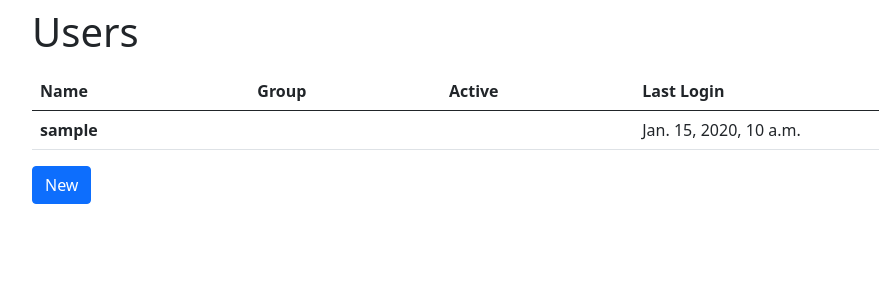
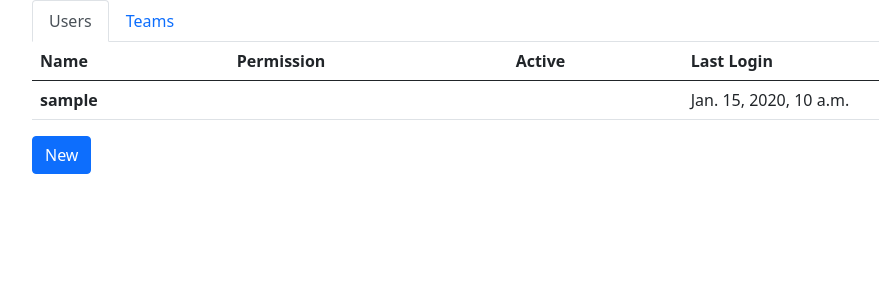
Before and after one commit to pscedu/cpra-web-portal, a Django app: page /users_list_view/ in a window 1280 px wide. Shown: the part 116-416 px from the top of the page, without its empty margins (50-929 px from the left). Run offline with Django 3.2, Linux system fonts and the light colour scheme; tables that the repository leaves empty hold one stand-in row (values such as "Sample post"); parts of the project's set-up code (start-up, migrations or seed data) failed here and were passed over; some libraries are stand-ins or nearby versions.

Commit message:
HTML: Modify user list view to be tabs with the teams

```diff
--- a/cpra_web_portal/templates/users_list_view.html
+++ b/cpra_web_portal/templates/users_list_view.html
@@ -2,18 +2,22 @@
 {% load static %}
 {% block content %}
 <div class="container">
-	<div class="row my-2">
 	<div class="col-12">
-			<h1>Users</h1>
-        </div>
-	</div>
-	<div class="row my-2">
-		<div class="col-12">
+		<ul class="nav nav-tabs" id="myTab" role="tablist">
+		  <li class="nav-item">
+			<a class="nav-link active" id="users-tab" data-bs-toggle="tab" href="#users" role="tab" aria-controls="users" aria-selected="true">Users</a>
+		  </li>
+		  <li class="nav-item">
+			<a class="nav-link" id="teams-tab" data-bs-toggle="tab" href="#teams" role="tab" aria-controls="teams" aria-selected="false">Teams</a>
+		  </li>
+		</ul>
+		<div class="tab-content" id="myTabContent">
+		  <div class="tab-pane fade show active" id="users" role="tabpanel" aria-labelledby="users-tab">
 				<table class="table table-hover">
 				  <thead>
 					<tr>
 					  <th scope="col">Name</th>
-				  <th scope="col">Group</th>
+					  <th scope="col">Permission</th>
 					  <th scope="col">Active</th>
 					  <th scope="col">Last Login</th>
 					</tr>
@@ -38,6 +42,24 @@
 				</table>
 					<button onclick="window.location='{% url 'user_new_view' %}'" class="btn btn-primary">New</button>
 		  </div>
+		  <div class="tab-pane fade" id="teams" role="tabpanel" aria-labelledby="teams-tab">
+				<table class="table table-hover">
+				  <thead>
+					<tr>
+					  <th scope="col">Name</th>
+					</tr>
+				  </thead>
+				  <tbody>
+					{% for team in teams %}
+					<tr style="cursor: pointer" onclick="window.location='{% url 'team_edit_view' team.id %}'">
+					  <th scope="row">{{ team.name }}</th>
+					</tr>
+					{% endfor %}
+				  </tbody>
+				</table>
+					<button onclick="window.location='{% url 'team_new_view' %}'" class="btn btn-primary">New</button>
+		  </div>
+		</div>
 	</div>
 </div>
 {% endblock %}
```
Lines whose indentation alone changed are shown as unchanged.
